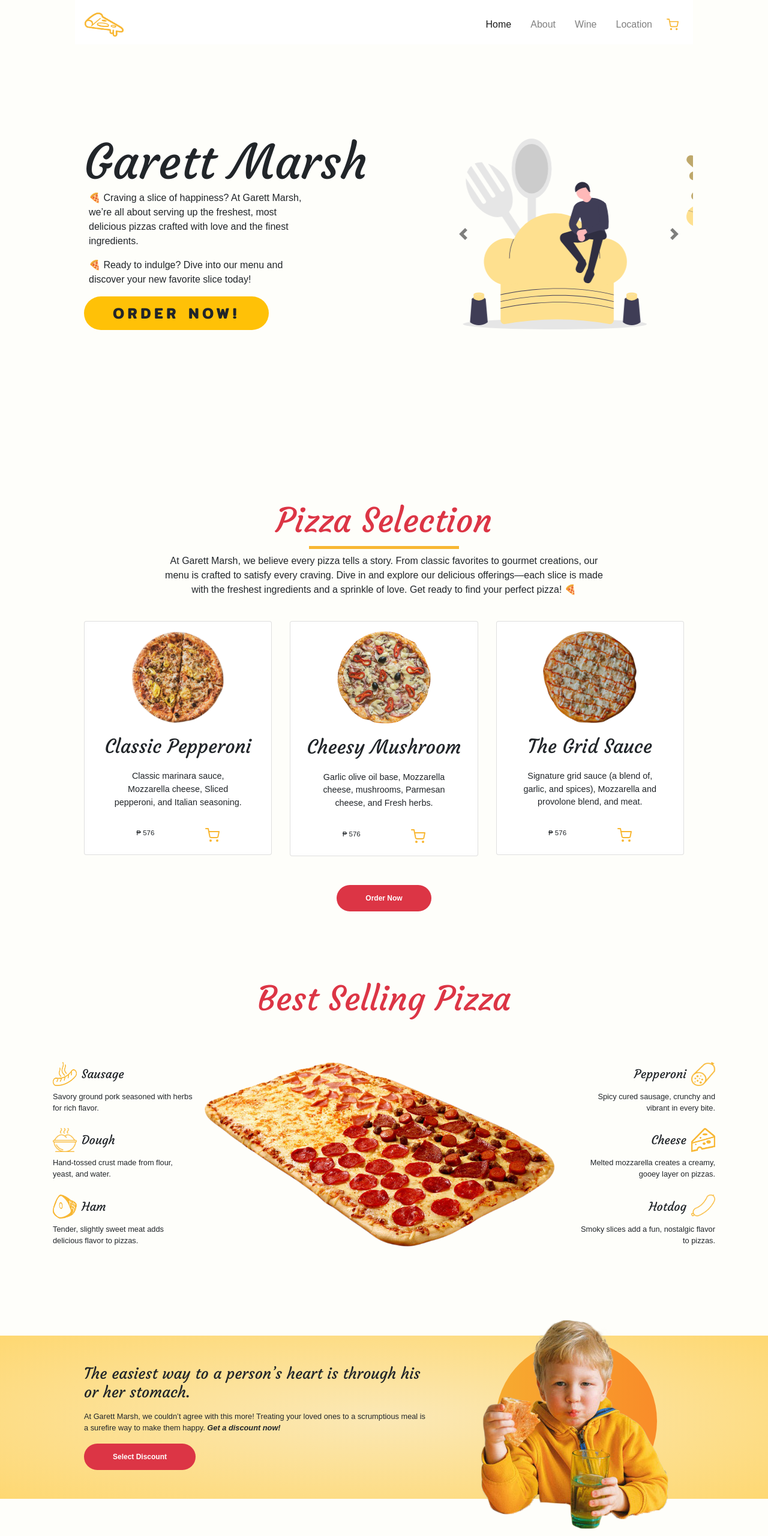
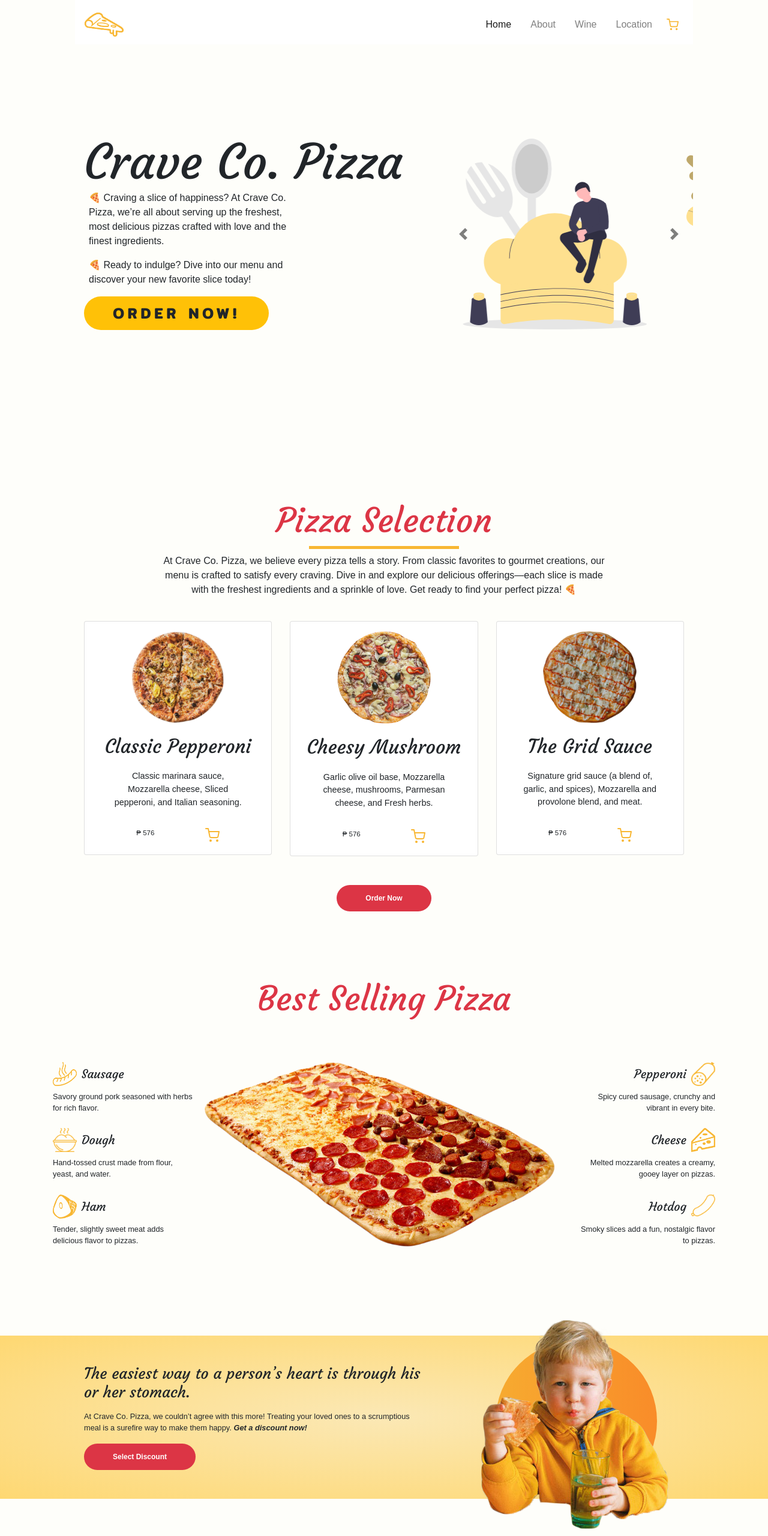
Before and after one commit to jd0x0021/Pizza-Shop, a plain HTML site: page index.html in a window 1280 px wide. Shown: the top 2560 px of the page at 60% size. Drawn offline with Linux system fonts and the light colour scheme; a web font is replaced by a local one.

Commit message:
updated shop name

```diff
--- a/index.html
+++ b/index.html
@@ -53,7 +53,7 @@
 				<!-- Navigation -->
 				<nav class="navbar navbar-expand-md navbar-light pt-3 sticky-top">
 					<a href="index.html" class="navbar-brand">
-						<img src="./images/logo-222.png" alt="Garett Marsh" />
+						<img src="./images/logo-222.png" alt="Crave Co. Pizza" />
 					</a>
 
 					<button
@@ -96,10 +96,10 @@
 						<div
 							class="col-xs-12 col-sm-7 showcase-text my-auto pb-5 pt-5 pb-sm-0 pt-sm-0"
 						>
-							<h1 class="m-0">Garett Marsh</h1>
+							<h1 class="m-0">Crave Co. Pizza</h1>
 							<div class="col-md-8 col-9 pl-2">
 								<p>
-									🍕 Craving a slice of happiness? At Garett Marsh, we’re all
+									🍕 Craving a slice of happiness? At Crave Co. Pizza, we’re all
 									about serving up the freshest, most delicious pizzas crafted
 									with love and the finest ingredients.
 								</p>
@@ -209,11 +209,11 @@
 					<h1 class="display-4 text-center text-danger">Pizza Selection</h1>
 					<div class="underline mb-2 mx-auto"></div>
 					<p class="text-center pb-4 px-4">
-						At Garett Marsh, we believe every pizza tells a story. From classic
-						favorites to gourmet creations, our menu is crafted to satisfy every
-						craving. Dive in and explore our delicious offerings—each slice is
-						made with the freshest ingredients and a sprinkle of love. Get ready
-						to find your perfect pizza! 🍕
+						At Crave Co. Pizza, we believe every pizza tells a story. From
+						classic favorites to gourmet creations, our menu is crafted to
+						satisfy every craving. Dive in and explore our delicious
+						offerings—each slice is made with the freshest ingredients and a
+						sprinkle of love. Get ready to find your perfect pizza! 🍕
 					</p>
 				</div>
 
@@ -411,9 +411,9 @@
 							The easiest way to a person’s heart is through his or her stomach.
 						</h1>
 						<p class="py-2 mb-2">
-							At Garett Marsh, we couldn’t agree with this more! Treating your
-							loved ones to a scrumptious meal is a surefire way to make them
-							happy. <b><i>Get a discount now!</i></b>
+							At Crave Co. Pizza, we couldn’t agree with this more! Treating
+							your loved ones to a scrumptious meal is a surefire way to make
+							them happy. <b><i>Get a discount now!</i></b>
 						</p>
 
 						<a href="#" class="badge badge-pill badge-danger px-5 py-3"
@@ -611,7 +611,7 @@
 
 					<div class="col-md-3 col-sm-6 pt-4 pt-sm-4 pt-md-0 text-center">
 						<strong>Email:</strong>
-						<p class="pt-3">garettmarsh@pizza.com</p>
+						<p class="pt-3">craveco@pizza.com</p>
 					</div>
 
 					<div class="col-md-3 col-sm-6 pt-4 pt-sm-4 pt-md-0 text-center">
@@ -630,7 +630,7 @@
 			<div class="container-fluid py-3 px-5">
 				<div class="limited-container d-flex align-items-center mx-auto">
 					<h2 class="mb-0">We Are Number 1</h2>
-					<p class="ml-auto mb-0">&copy; 2020. Garett Marsh Pizza</p>
+					<p class="ml-auto mb-0">&copy; 2020. Crave Co. Pizza</p>
 				</div>
 			</div>
 		</footer>
```
Also changed, not shown: about.html (+8 -8 lines), location.html (+46 -14 lines), wine.html (+2 -2 lines).
